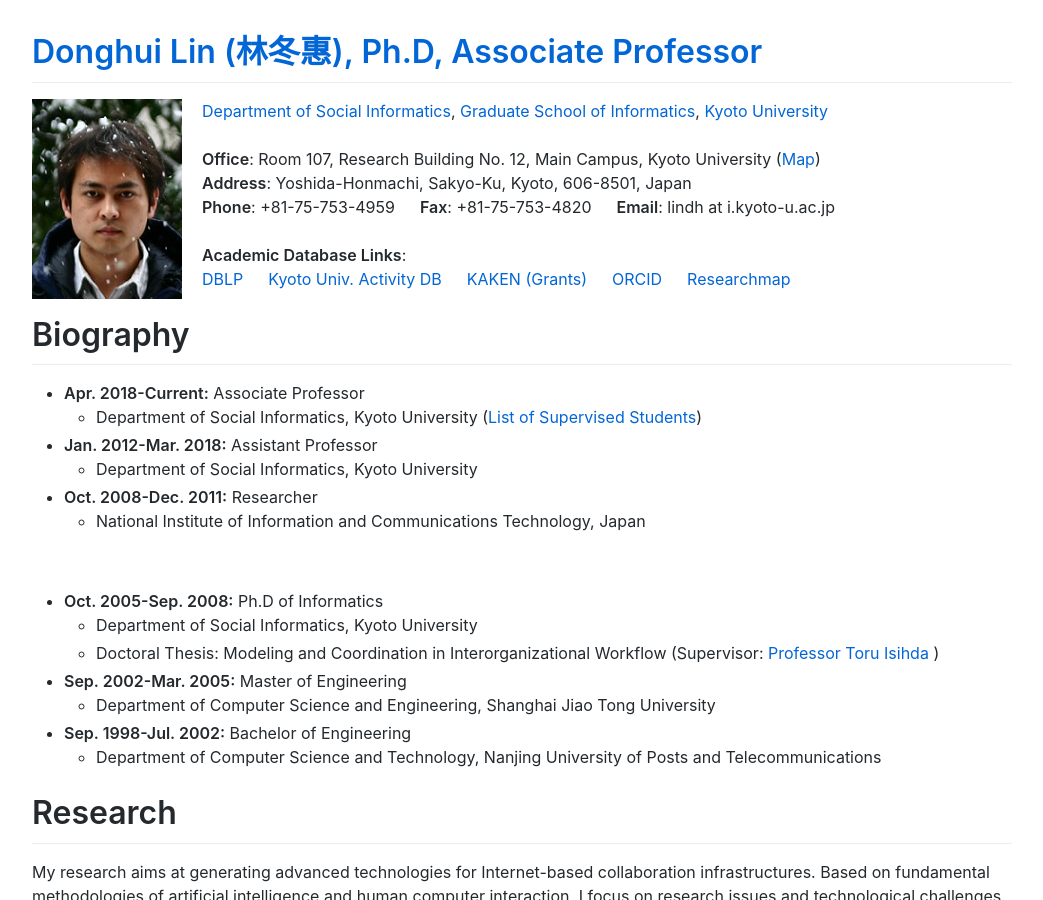
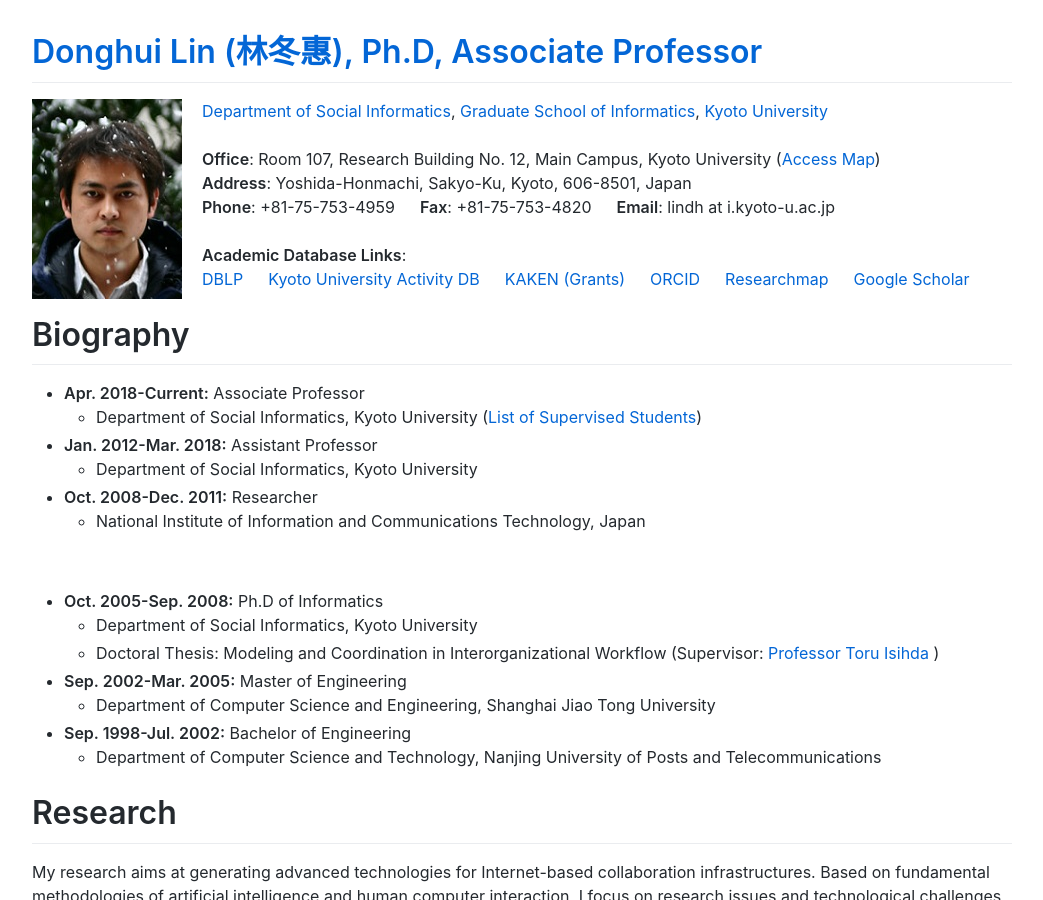
Before and after one commit to lindh/lindh.github.io, a Jekyll site: the page built from index.md, in a window 1280 px wide and 900 px high. Shown: the whole window, without its empty margins (118-1161 px from the left). Built offline with Jekyll 4.4.1, drawn with Linux system fonts in a browser that asks for light colours; comment, search, counter and statistics services are not loaded.

Commit message:
Update index.md

```diff
--- a/index.md
+++ b/index.md
@@ -7,7 +7,7 @@ layout: default
    [Department of Social Informatics](http://www.soc.i.kyoto-u.ac.jp/en/), [Graduate School of Informatics](http://www.i.kyoto-u.ac.jp/en/), [Kyoto University](https://www.kyoto-u.ac.jp/en/)
    <br>
    <br>
-   **Office**: Room 107, Research Building No. 12, Main Campus, Kyoto University ([Map](https://www.kyoto-u.ac.jp/en/access/main-campus-map.html))
+   **Office**: Room 107, Research Building No. 12, Main Campus, Kyoto University ([Access Map](https://www.kyoto-u.ac.jp/en/access/main-campus-map.html))
    <br>
    **Address**: Yoshida-Honmachi, Sakyo-Ku, Kyoto, 606-8501, Japan
    <br>
@@ -15,7 +15,7 @@ layout: default
    <br>
    <br>
    **Academic Database Links**:
-   [DBLP](https://dblp.uni-trier.de/pers/hd/l/Lin:Donghui) &emsp; [Kyoto Univ. Activity DB](https://kyouindb.iimc.kyoto-u.ac.jp/e/oK6aA) &emsp; [KAKEN (Grants)](https://nrid.nii.ac.jp/en/nrid/1000090534131/) &emsp; [ORCID](https://orcid.org/0000-0001-9462-0216) &emsp; [Researchmap](https://researchmap.jp/DonghuiLin?lang=en)
+   [DBLP](https://dblp.uni-trier.de/pers/hd/l/Lin:Donghui) &emsp; [Kyoto University Activity DB](https://kyouindb.iimc.kyoto-u.ac.jp/e/oK6aA) &emsp; [KAKEN (Grants)](https://nrid.nii.ac.jp/en/nrid/1000090534131/) &emsp; [ORCID](https://orcid.org/0000-0001-9462-0216) &emsp; [Researchmap](https://researchmap.jp/DonghuiLin?lang=en) &emsp; [Google Scholar](https://scholar.google.com/citations?user=kEs1I8AAAAAJ)
 
 # Biography
 
```
